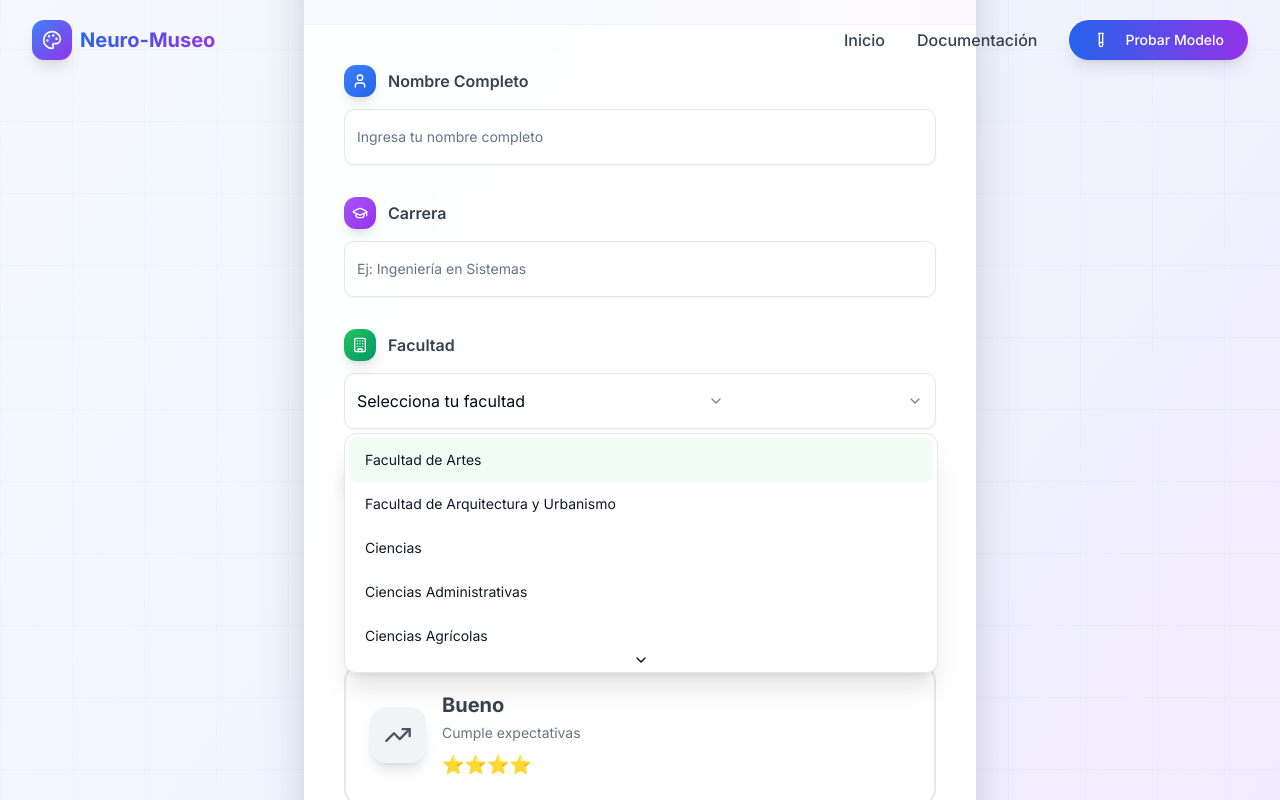
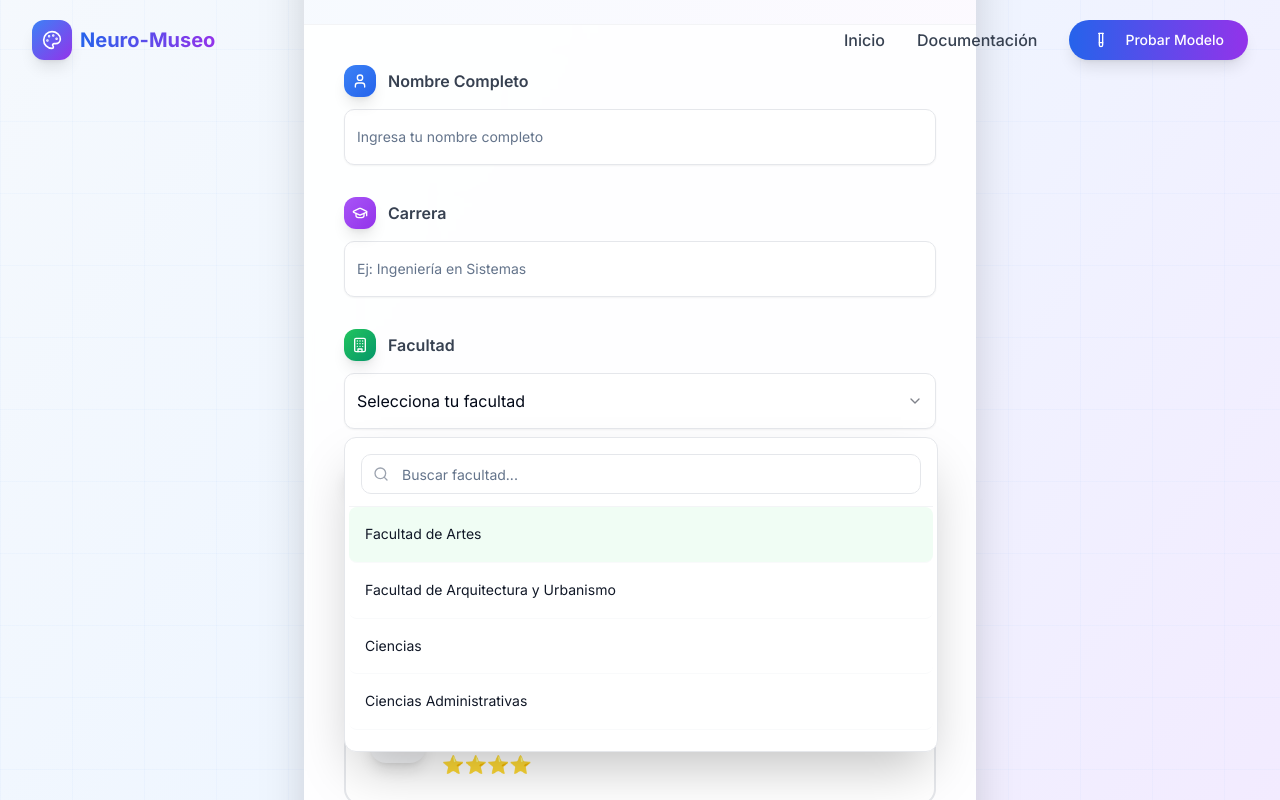
Before and after one commit to Dennis290699/next-neuro-museo, a Next.js app: page /feedback in a window 1280 px wide. Both pictures are taken after a click on the button "Selecciona tu facultad". Shown: the part 599-1399 px from the top of the page. Built offline with nearby package versions, Linux system fonts and the light colour scheme.

Commit message:
Update-form

```diff
--- a/components/feedback/faculty-selector.tsx
+++ b/components/feedback/faculty-selector.tsx
@@ -1,9 +1,11 @@
 "use client"
 
 import { motion } from "framer-motion"
-import { Building, ChevronDown, Check } from "lucide-react"
+import { Building, Check, Search } from "lucide-react"
+import { useState, useMemo } from "react"
 import { Label } from "@/components/ui/label"
 import { Select, SelectContent, SelectItem, SelectTrigger, SelectValue } from "@/components/ui/select"
+import { Input } from "@/components/ui/input"
 
 interface FacultySelectorProps {
   value: string
@@ -37,6 +39,22 @@ const FACULTADES = [
 ]
 
 export function FacultySelector({ value, onChange, disabled = false, delay = 0 }: FacultySelectorProps) {
+  const [searchTerm, setSearchTerm] = useState("")
+  const [isOpen, setIsOpen] = useState(false)
+
+  // Filtrar facultades basado en la búsqueda
+  const filteredFacultades = useMemo(() => {
+    if (!searchTerm) return FACULTADES
+    return FACULTADES.filter((facultad) => facultad.toLowerCase().includes(searchTerm.toLowerCase()))
+  }, [searchTerm])
+
+  const handleOpenChange = (open: boolean) => {
+    setIsOpen(open)
+    if (!open) {
+      setSearchTerm("")
+    }
+  }
+
   return (
     <motion.div
       initial={{ opacity: 0, x: -20 }}
@@ -51,32 +69,84 @@ export function FacultySelector({ value, onChange, disabled = false, delay = 0 }
         Facultad
       </Label>
 
-      <Select value={value} onValueChange={onChange} disabled={disabled}>
+      <Select value={value} onValueChange={onChange} disabled={disabled} onOpenChange={handleOpenChange}>
         <SelectTrigger className="h-14 text-base bg-white border-gray-200 focus:border-green-400 focus:ring-green-400/20 shadow-sm hover:shadow-md transition-all duration-300">
-          <div className="flex items-center space-x-3">
+          <div className="flex items-center space-x-3 flex-1">
             <SelectValue placeholder="Selecciona tu facultad" />
           </div>
-          <ChevronDown className="h-4 w-4 opacity-50" />
+          <motion.div animate={{ rotate: isOpen ? 180 : 0 }} transition={{ duration: 0.2 }}>
+            {/* <ChevronDown className="h-4 w-4 opacity-50" /> */}
+          </motion.div>
         </SelectTrigger>
-        <SelectContent className="max-h-60 bg-white border border-gray-200 shadow-xl rounded-xl">
-          {FACULTADES.map((facultad) => (
+
+        <SelectContent
+          className="max-h-80 bg-white border border-gray-200 shadow-2xl rounded-xl overflow-hidden"
+          position="popper"
+          sideOffset={4}
+        >
+          {/* Barra de búsqueda fija */}
+          <div className="sticky top-0 z-20 bg-white border-b border-gray-100 p-3">
+            <div className="relative">
+              <Search className="absolute left-3 top-1/2 transform -translate-y-1/2 w-4 h-4 text-gray-400" />
+              <Input
+                placeholder="Buscar facultad..."
+                value={searchTerm}
+                onChange={(e) => setSearchTerm(e.target.value)}
+                className="pl-10 h-10 text-sm border-gray-200 focus:border-green-400 focus:ring-green-400/20"
+                onClick={(e) => e.stopPropagation()}
+              />
+            </div>
+          </div>
+
+          {/* Lista de facultades con scroll optimizado */}
+          <div className="max-h-60 overflow-y-auto scrollbar-thin scrollbar-thumb-gray-300 scrollbar-track-transparent hover:scrollbar-thumb-gray-400">
+            {filteredFacultades.length > 0 ? (
+              filteredFacultades.map((facultad, index) => (
                 <SelectItem
                   key={facultad}
                   value={facultad}
-              className="text-sm py-3 px-4 hover:bg-green-50 focus:bg-green-50 cursor-pointer transition-colors duration-200"
+                  className="text-sm py-4 px-4 hover:bg-green-50 focus:bg-green-50 cursor-pointer transition-colors duration-200 border-b border-gray-50 last:border-b-0"
                 >
-              <div className="flex items-center justify-between w-full">
-                <span className="text-gray-900">{facultad}</span>
+                  <div className="flex items-center justify-between w-full pr-6">
+                    <span className="text-gray-900 leading-relaxed">{facultad}</span>
                     {value === facultad && (
-                  <motion.div initial={{ scale: 0 }} animate={{ scale: 1 }} className="ml-2">
-                    <Check className="h-4 w-4 text-green-600" />
+                      <motion.div
+                        initial={{ scale: 0, opacity: 0 }}
+                        animate={{ scale: 1, opacity: 1 }}
+                        transition={{ duration: 0.2 }}
+                        className="ml-2 flex-shrink-0"
+                      >
+                        <div className="w-5 h-5 bg-green-500 rounded-full flex items-center justify-center">
+                          <Check className="h-3 w-3 text-white" />
+                        </div>
                       </motion.div>
                     )}
                   </div>
                 </SelectItem>
-          ))}
+              ))
+            ) : (
+              <div className="py-8 px-4 text-center text-gray-500">
+                <Search className="w-8 h-8 mx-auto mb-2 opacity-50" />
+                <p className="text-sm">No se encontraron facultades</p>
+                <p className="text-xs text-gray-400 mt-1">Intenta con otro término de búsqueda</p>
+              </div>
+            )}
+          </div>
         </SelectContent>
       </Select>
+
+      {/* Contador de resultados */}
+      {searchTerm && (
+        <motion.p
+          initial={{ opacity: 0, y: -10 }}
+          animate={{ opacity: 1, y: 0 }}
+          className="text-xs text-gray-500 flex items-center"
+        >
+          <Search className="w-3 h-3 mr-1" />
+          {filteredFacultades.length} facultad{filteredFacultades.length !== 1 ? "es" : ""} encontrada
+          {filteredFacultades.length !== 1 ? "s" : ""}
+        </motion.p>
+      )}
     </motion.div>
   )
 }
--- a/components/feedback/feedback-form.tsx
+++ b/components/feedback/feedback-form.tsx
@@ -138,7 +138,7 @@ export function FeedbackForm({
                         transition={{ duration: 1, repeat: Number.POSITIVE_INFINITY, ease: "linear" }}
                         className="w-6 h-6 border-3 border-white border-t-transparent rounded-full"
                       />
-                      <span>Enviando tu feedback...</span>
+                      <span>Enviando su opinión...</span>
                     </motion.div>
                   ) : (
                     <motion.div
@@ -149,8 +149,7 @@ export function FeedbackForm({
                       className="flex items-center space-x-3"
                     >
                       <Send className="w-6 h-6" />
-                      <span>Enviar Feedback</span>
-                      <Zap className="w-5 h-5" />
+                      <span>Enviar</span>
                     </motion.div>
                   )}
                 </AnimatePresence>
--- a/components/ui/select.tsx
+++ b/components/ui/select.tsx
@@ -20,7 +20,7 @@ const SelectTrigger = React.forwardRef<
     ref={ref}
     className={cn(
       "flex h-10 w-full items-center justify-between rounded-md border border-input bg-background px-3 py-2 text-sm ring-offset-background placeholder:text-muted-foreground focus:outline-none focus:ring-2 focus:ring-ring focus:ring-offset-2 disabled:cursor-not-allowed disabled:opacity-50 [&>span]:line-clamp-1",
-      className
+      className,
     )}
     {...props}
   >
@@ -39,12 +39,12 @@ const SelectScrollUpButton = React.forwardRef<
   <SelectPrimitive.ScrollUpButton
     ref={ref}
     className={cn(
-      "flex cursor-default items-center justify-center py-1",
-      className
+      "flex cursor-default items-center justify-center py-1 bg-white/95 backdrop-blur-sm border-b border-gray-100 sticky top-0 z-10",
+      className,
     )}
     {...props}
   >
-    <ChevronUp className="h-4 w-4" />
+    <ChevronUp className="h-4 w-4 text-gray-600" />
   </SelectPrimitive.ScrollUpButton>
 ))
 SelectScrollUpButton.displayName = SelectPrimitive.ScrollUpButton.displayName
@@ -56,16 +56,15 @@ const SelectScrollDownButton = React.forwardRef<
   <SelectPrimitive.ScrollDownButton
     ref={ref}
     className={cn(
-      "flex cursor-default items-center justify-center py-1",
-      className
+      "flex cursor-default items-center justify-center py-1 bg-white/95 backdrop-blur-sm border-t border-gray-100 sticky bottom-0 z-10",
+      className,
     )}
     {...props}
   >
-    <ChevronDown className="h-4 w-4" />
+    <ChevronDown className="h-4 w-4 text-gray-600" />
   </SelectPrimitive.ScrollDownButton>
 ))
-SelectScrollDownButton.displayName =
-  SelectPrimitive.ScrollDownButton.displayName
+SelectScrollDownButton.displayName = SelectPrimitive.ScrollDownButton.displayName
 
 const SelectContent = React.forwardRef<
   React.ElementRef<typeof SelectPrimitive.Content>,
@@ -78,7 +77,7 @@ const SelectContent = React.forwardRef<
         "relative z-50 max-h-96 min-w-[8rem] overflow-hidden rounded-md border bg-popover text-popover-foreground shadow-md data-[state=open]:animate-in data-[state=closed]:animate-out data-[state=closed]:fade-out-0 data-[state=open]:fade-in-0 data-[state=closed]:zoom-out-95 data-[state=open]:zoom-in-95 data-[side=bottom]:slide-in-from-top-2 data-[side=left]:slide-in-from-right-2 data-[side=right]:slide-in-from-left-2 data-[side=top]:slide-in-from-bottom-2",
         position === "popper" &&
           "data-[side=bottom]:translate-y-1 data-[side=left]:-translate-x-1 data-[side=right]:translate-x-1 data-[side=top]:-translate-y-1",
-        className
+        className,
       )}
       position={position}
       {...props}
@@ -86,9 +85,9 @@ const SelectContent = React.forwardRef<
       <SelectScrollUpButton />
       <SelectPrimitive.Viewport
         className={cn(
-          "p-1",
+          "p-1 scrollbar-thin scrollbar-thumb-gray-300 scrollbar-track-gray-100 hover:scrollbar-thumb-gray-400",
           position === "popper" &&
-            "h-[var(--radix-select-trigger-height)] w-full min-w-[var(--radix-select-trigger-width)]"
+            "h-[var(--radix-select-trigger-height)] w-full min-w-[var(--radix-select-trigger-width)]",
         )}
       >
         {children}
@@ -103,11 +102,7 @@ const SelectLabel = React.forwardRef<
   React.ElementRef<typeof SelectPrimitive.Label>,
   React.ComponentPropsWithoutRef<typeof SelectPrimitive.Label>
 >(({ className, ...props }, ref) => (
-  <SelectPrimitive.Label
-    ref={ref}
-    className={cn("py-1.5 pl-8 pr-2 text-sm font-semibold", className)}
-    {...props}
-  />
+  <SelectPrimitive.Label ref={ref} className={cn("py-1.5 pl-8 pr-2 text-sm font-semibold", className)} {...props} />
 ))
 SelectLabel.displayName = SelectPrimitive.Label.displayName
 
@@ -119,7 +114,7 @@ const SelectItem = React.forwardRef<
     ref={ref}
     className={cn(
       "relative flex w-full cursor-default select-none items-center rounded-sm py-1.5 pl-8 pr-2 text-sm outline-none focus:bg-accent focus:text-accent-foreground data-[disabled]:pointer-events-none data-[disabled]:opacity-50",
-      className
+      className,
     )}
     {...props}
   >
@@ -138,11 +133,7 @@ const SelectSeparator = React.forwardRef<
   React.ElementRef<typeof SelectPrimitive.Separator>,
   React.ComponentPropsWithoutRef<typeof SelectPrimitive.Separator>
 >(({ className, ...props }, ref) => (
-  <SelectPrimitive.Separator
-    ref={ref}
-    className={cn("-mx-1 my-1 h-px bg-muted", className)}
-    {...props}
-  />
+  <SelectPrimitive.Separator ref={ref} className={cn("-mx-1 my-1 h-px bg-muted", className)} {...props} />
 ))
 SelectSeparator.displayName = SelectPrimitive.Separator.displayName
 
```
Lines whose indentation alone changed are shown as unchanged.
